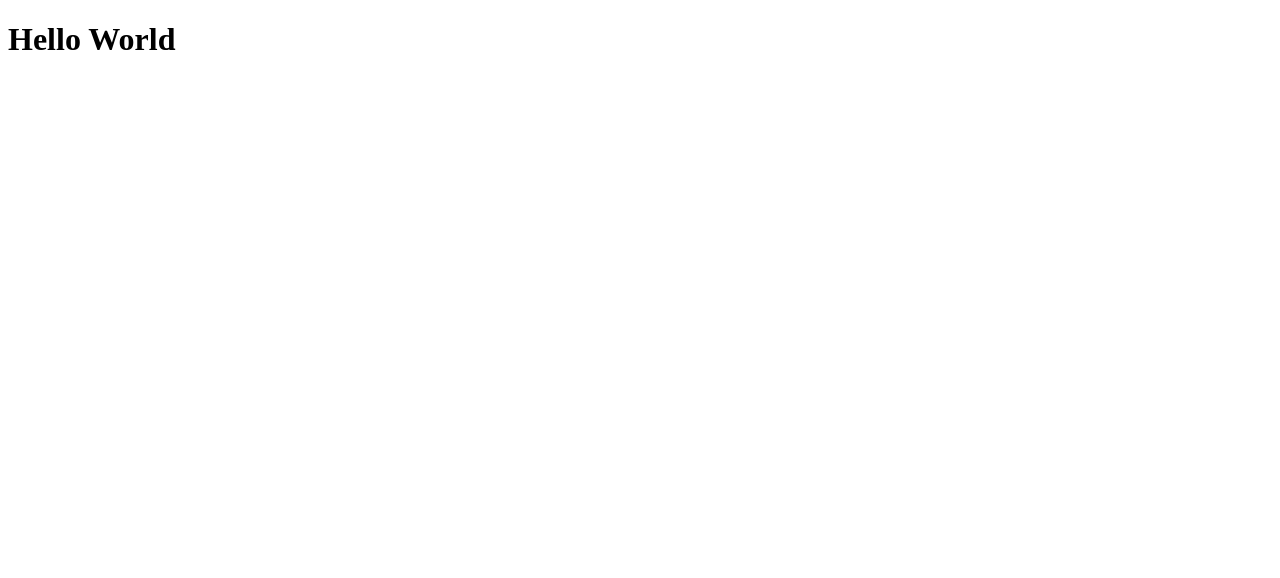
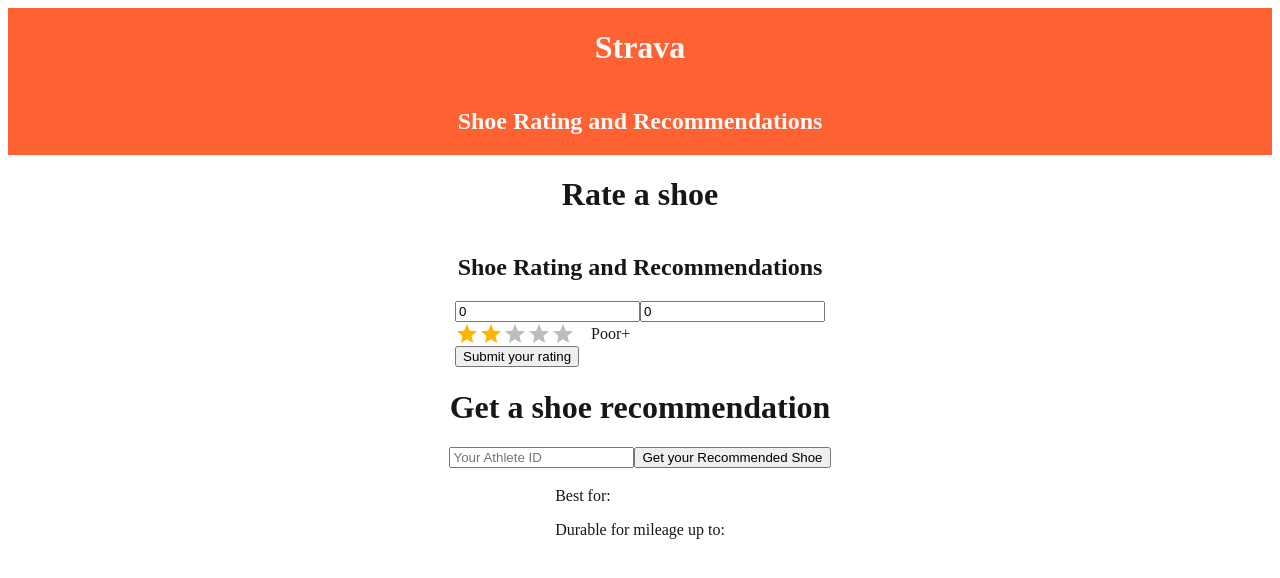
Before and after one commit to RobotMermaid/StravaFE, a React app: page / in a window 1280 px wide. Shown: the top 578 px of the page. Built offline with nearby package versions, Linux system fonts and the light colour scheme.

Commit message:
fe styling with MUI

```diff
--- a/package.json
+++ b/package.json
@@ -22,6 +22,8 @@
   "author": "",
   "license": "ISC",
   "dependencies": {
+    "@material-ui/core": "^4.11.0",
+    "@material-ui/lab": "^4.0.0-alpha.56",
     "react": "^17.0.1",
     "react-dom": "^17.0.1"
   },
--- /dev/null
+++ b/src/Hooks/Provider.jsx
@@ -0,0 +1,27 @@
+// import React, { createContext, useState, useContext } from 'react';
+// import PropTypes from 'prop-types';
+
+// const GlobalContext = createContext();
+
+// export const Provider = ({ children }) => {
+//   // const [ratingValue, setRatingValue] = useState(2);
+
+//   // const changePage = (direction) => {
+//   //   setPage(prevPage => prevPage + direction);
+//   // };
+
+//   // const toggle = ({ target }) => {
+//   //   if(target.checked) setEarthFire('fire');
+//   //   if(!target.checked) setEarthFire('earth');
+//   // };
+
+//   return (
+//     <GlobalContext.Provider value={{ }}>
+//       {children}
+//     </GlobalContext.Provider>
+//   );
+// };
+
+// Provider.propTypes = {
+//   children: PropTypes.node
+// };
--- /dev/null
+++ b/src/components/Header/Header.css
@@ -0,0 +1,14 @@
+.Header {
+  display: flex;
+  justify-content: center;
+  flex-direction: column;
+  align-items: center;
+  color: rgb(252, 249, 249);
+  background-color: rgba(255, 60, 0, 0.803);
+}
+h1 {
+  font-size: 3rem;
+}
+h2 {
+  font-size: 2rem;
+}
--- /dev/null
+++ b/src/components/Header/Header.jsx
@@ -0,0 +1,14 @@
+import React from 'react';
+import styles from './Header.css';
+
+const Header = () => {
+
+  return (
+    <div className={styles.Header}>
+      <h1>Strava</h1>
+      <h2>Shoe Rating and Recommendations</h2>
+    </div>
+  );
+};
+
+export default Header;
--- /dev/null
+++ b/src/components/Rating/Rating.css
@@ -0,0 +1,19 @@
+.Rating {
+  display: flex;
+  justify-content: center;
+  flex-direction: column;
+  align-items: center;
+  color: rgb(24, 22, 22);
+  //background-color: rgba(255, 60, 0, 0.803);
+}
+h1 {
+  font-size: 2rem;
+}
+h2 {
+  font-size: 1.5rem;
+}
+.root {
+  width: 200;
+  display: 'flex';
+  align-items: 'center';
+}
--- /dev/null
+++ b/src/components/Rating/Rating.jsx
@@ -0,0 +1,64 @@
+import React, { useState } from 'react';
+import styles from './Rating.css';
+import { makeStyles } from '@material-ui/core/styles';
+import RatingMU from '@material-ui/lab/Rating';
+import Box from '@material-ui/core/Box';
+const useStyles = makeStyles({
+  root: {
+    width: 200,
+    display: 'flex',
+    alignItems: 'center',
+  },
+});
+const Rating = () => {
+  const [athleteID, setAthleteID] = useState(0);
+  const [shoeID, setShoeID] = useState(0);
+
+  const [value, setValue] = React.useState(2);
+  const [hover, setHover] = React.useState(-1);
+  const classes = useStyles();
+
+  const saveRating = () => {
+    // post
+    console.log(value, shoeID, athleteID)
+  }
+  const labels = {
+    0.5: 'Useless',
+    1: 'Useless+',
+    1.5: 'Smelling of elderberries',
+    2: 'Poor+',
+    2.5: 'Ok',
+    3: 'Ok+',
+    3.5: 'Good',
+    4: 'Good+',
+    4.5: 'Excellent',
+    5: 'Excellent+',
+  };
+  return (
+    <div className={styles.Rating}>
+      <h1>Rate a shoe</h1>
+      <h2>Shoe Rating and Recommendations</h2>
+      <form>
+      <input type="text" value={athleteID} onChange={({ target }) => setAthleteID(target.value)} placeholder="Your Athlete ID"/>
+      <input value={shoeID} onChange={({ target }) => setShoeID(target.value)} placeholder="Shoe ID" />
+      <div className={classes.root}>
+      <RatingMU
+        name="hover-feedback"
+        value={value}
+        precision={0.5}
+        onChange={(event, newValue) => {
+          setValue(newValue);
+        }}
+        onChangeActive={(event, newHover) => {
+          setHover(newHover);
+        }}
+      />
+      {value !== null && <Box ml={2}>{labels[hover !== -1 ? hover : value]}</Box>}
+    </div>
+      <button onClick={(e) => {e.preventDefault(); saveRating()}}>Submit your rating</button>
+    </form>
+    </div>
+  );
+};
+
+export default Rating;
--- /dev/null
+++ b/src/components/RecShoe/RecShoe.jsx
@@ -0,0 +1,21 @@
+import React  from 'react';
+import PropTypes from 'prop-types';
+
+
+const RecShoe = ({ model, terrain, mileage }) =>  (
+  <section>
+    <h3>{model}</h3>
+    <p>Best for: {terrain}</p>
+    <p>Durable for mileage up to: {mileage}</p>
+  </section>
+);
+
+
+RecShoe.propTypes = {
+  model: PropTypes.string.isRequired,
+  id: PropTypes.number.isRequired,
+  terrain: PropTypes.string.isRequired,
+  mileage: PropTypes.number.isRequired
+};
+
+export default RecShoe;
--- /dev/null
+++ b/src/components/Recommendation/Recommendation.css
@@ -0,0 +1,14 @@
+.Rec {
+  display: flex;
+  justify-content: center;
+  flex-direction: column;
+  align-items: center;
+  color: rgb(24, 22, 22);
+  //background-color: rgba(255, 60, 0, 0.803);
+}
+h1 {
+  font-size: 2rem;
+}
+h2 {
+  font-size: 1.5rem;
+}
--- /dev/null
+++ b/src/components/Recommendation/Recommendation.jsx
@@ -0,0 +1,28 @@
+import React, { useState } from 'react';
+import styles from './Recommendation.css';
+import { getRecommendedShoe } from '../Services/API';
+import RecShoe from '../RecShoe/RecShoe';
+
+const Recommendation = () => {
+  const [athleteID, setAthleteID] = useState(null);
+  const [recShoe, setRecShoe] = useState({});
+
+  const saveRecommendation = () => {
+    // fetch
+    getRecommendedShoe(athleteID)
+    .then(res => setRecShoe(res))
+  }
+
+  return (
+    <div className={styles.Rec}>
+      <h1>Get a shoe recommendation</h1>
+      <form>
+      <input type="text" value={athleteID} onChange={({ target }) => setAthleteID(target.value)} placeholder="Your Athlete ID"/>
+      <button onClick={() => saveRecommendation()}>Get your Recommended Shoe</button>
+    </form>
+    <RecShoe { ...recShoe }/>
+    </div>
+  );
+};
+
+export default Recommendation;
--- /dev/null
+++ b/src/components/Services/API.js
@@ -0,0 +1,14 @@
+export const getRecommendedShoe = (athleteID) => {
+  return fetch('/athleteID')
+  .then(res => res.json())
+  .then(json => json.map(shoe => ({
+    id: shoe.id,
+    model: shoe.model,
+    terrain: shoe.terrain,
+    mileage: shoe.mileage
+  })));
+};
+export const getAveShoeRatings = () => {
+  return fetch('')
+  .then(res => res.json())
+}
--- a/src/components/app/App.jsx
+++ b/src/components/app/App.jsx
@@ -1,5 +1,17 @@
 import React from 'react';
+import Header from '../Header/Header';
+import Rating from '../Rating/Rating';
+import Recommendation from '../Recommendation/Recommendation';
+// import { Provider } from '../../Hooks/Provider';
 
 export default function App() {
-  return <h1>Hello World</h1>;
+  return (
+    <>
+    {/* <Provider> */}
+      <Header/>
+      <Rating/>
+      <Recommendation/>
+    {/* </Provider> */}
+    </>
+  );
 }
```
Also changed, not shown: src/components/RecShoe/RecShoe.css (added), 1 other file (tests, documents, lock files or other folders).
